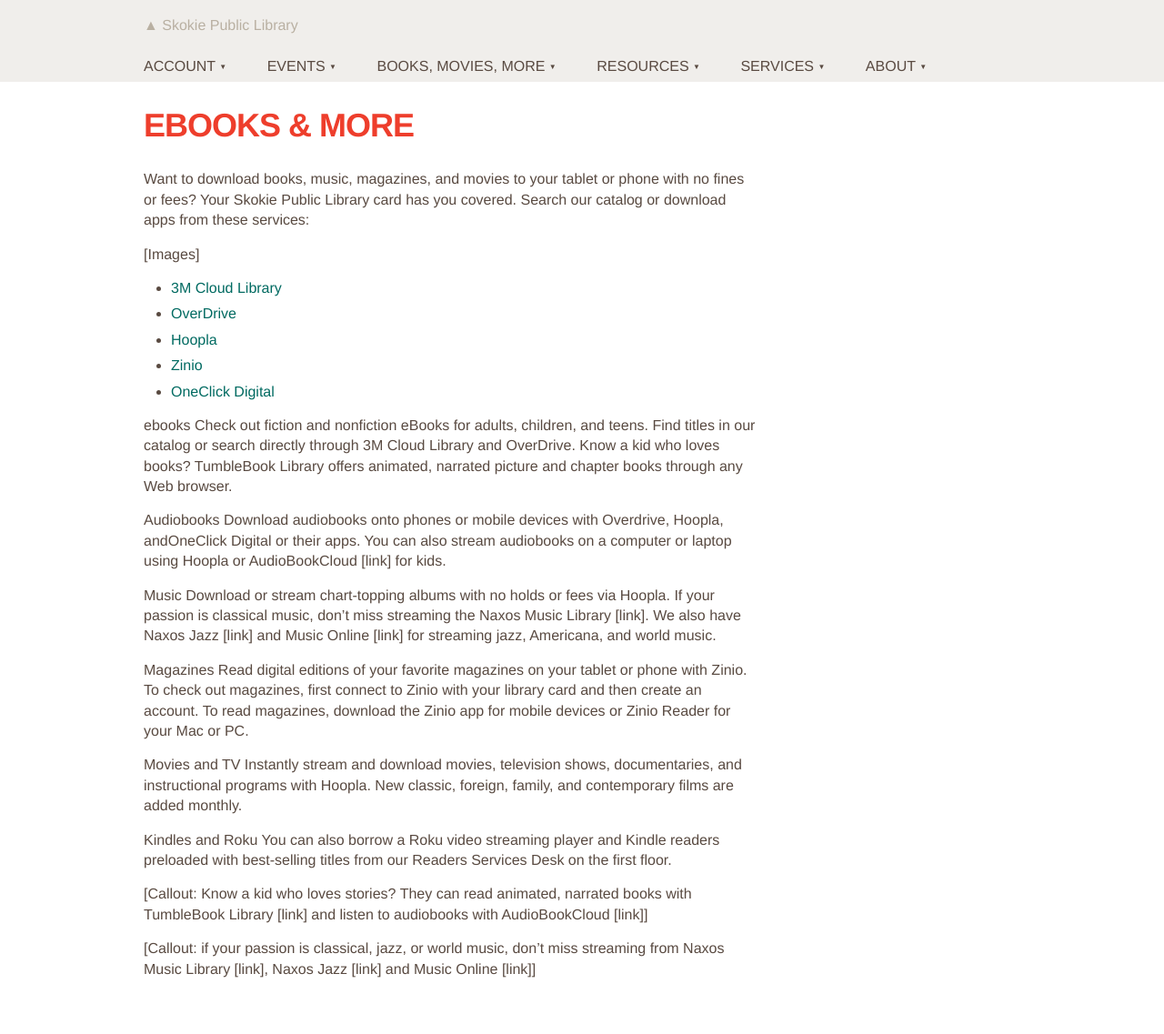
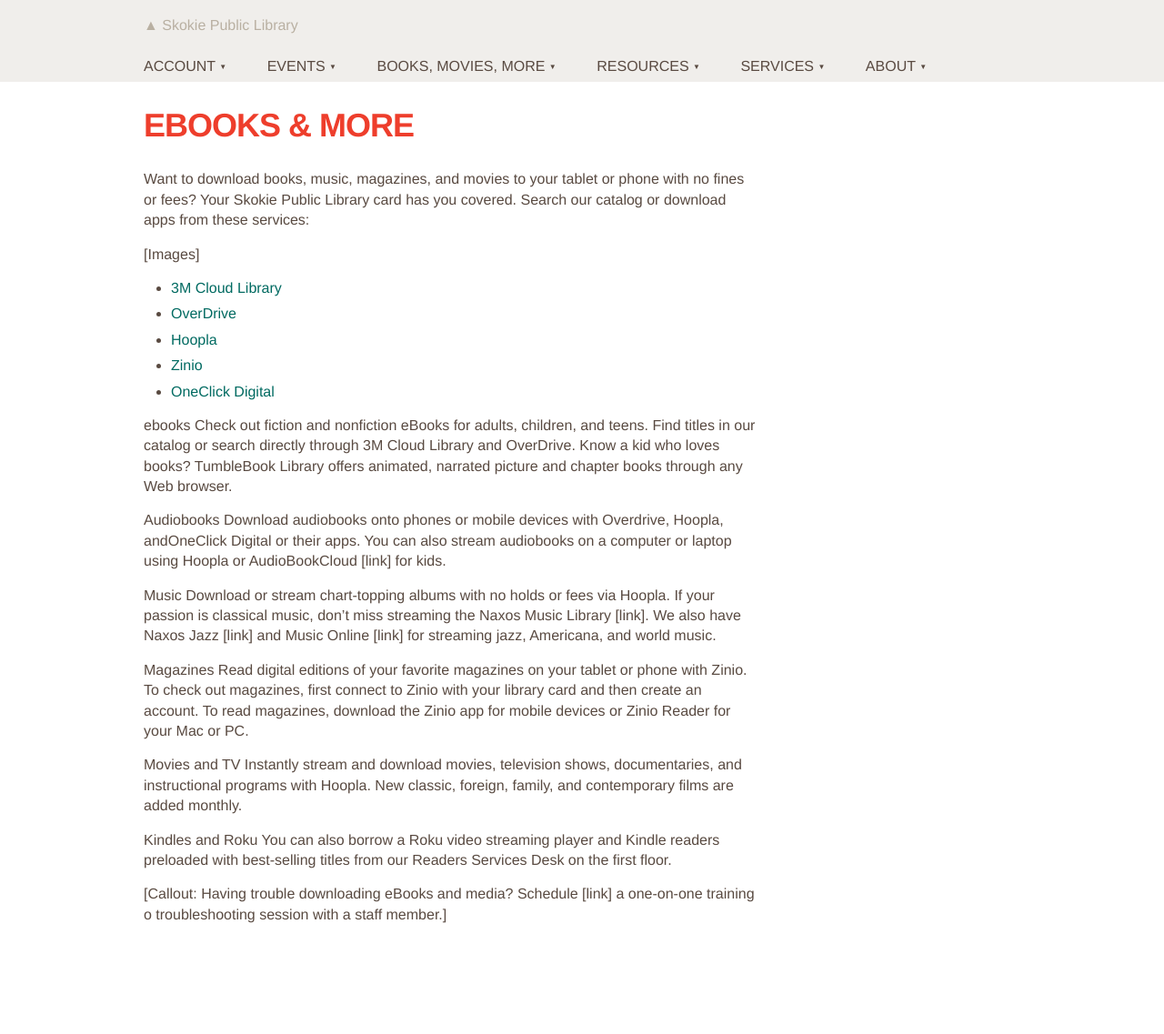
Before and after one commit to skokielibrary/spl-content, a Jekyll site: the page built from _content/annabelle/books-movies-more--ebooks-more.markdown, in a window 1280 px wide. Shown: the whole page at 91% size. Built offline with Jekyll 4.4.1, drawn with Linux system fonts in a browser that asks for light colours; after the commit the page ends 1077 px from its top, so only the background shows below that.

Commit message:
Updated books-movies-more--ebooks-more.markdown

```diff
--- a/_content/annabelle/books-movies-more--ebooks-more.markdown
+++ b/_content/annabelle/books-movies-more--ebooks-more.markdown
@@ -33,6 +33,4 @@ Instantly stream and download movies, television shows, documentaries, and instr
 Kindles and Roku
 You can also borrow a Roku video streaming player and Kindle readers preloaded with best-selling titles from our Readers Services Desk on the first floor.
 
-[Callout: Know a kid who loves stories? They can read animated, narrated books with TumbleBook Library [link] and listen to audiobooks with AudioBookCloud [link]]
-
-[Callout: if your passion is classical, jazz, or world music, don't miss streaming from Naxos Music Library [link], Naxos Jazz [link] and Music Online [link]]
+[Callout: Having trouble downloading eBooks and media? Schedule [link] a one-on-one training o troubleshooting session with a staff member.]
```
